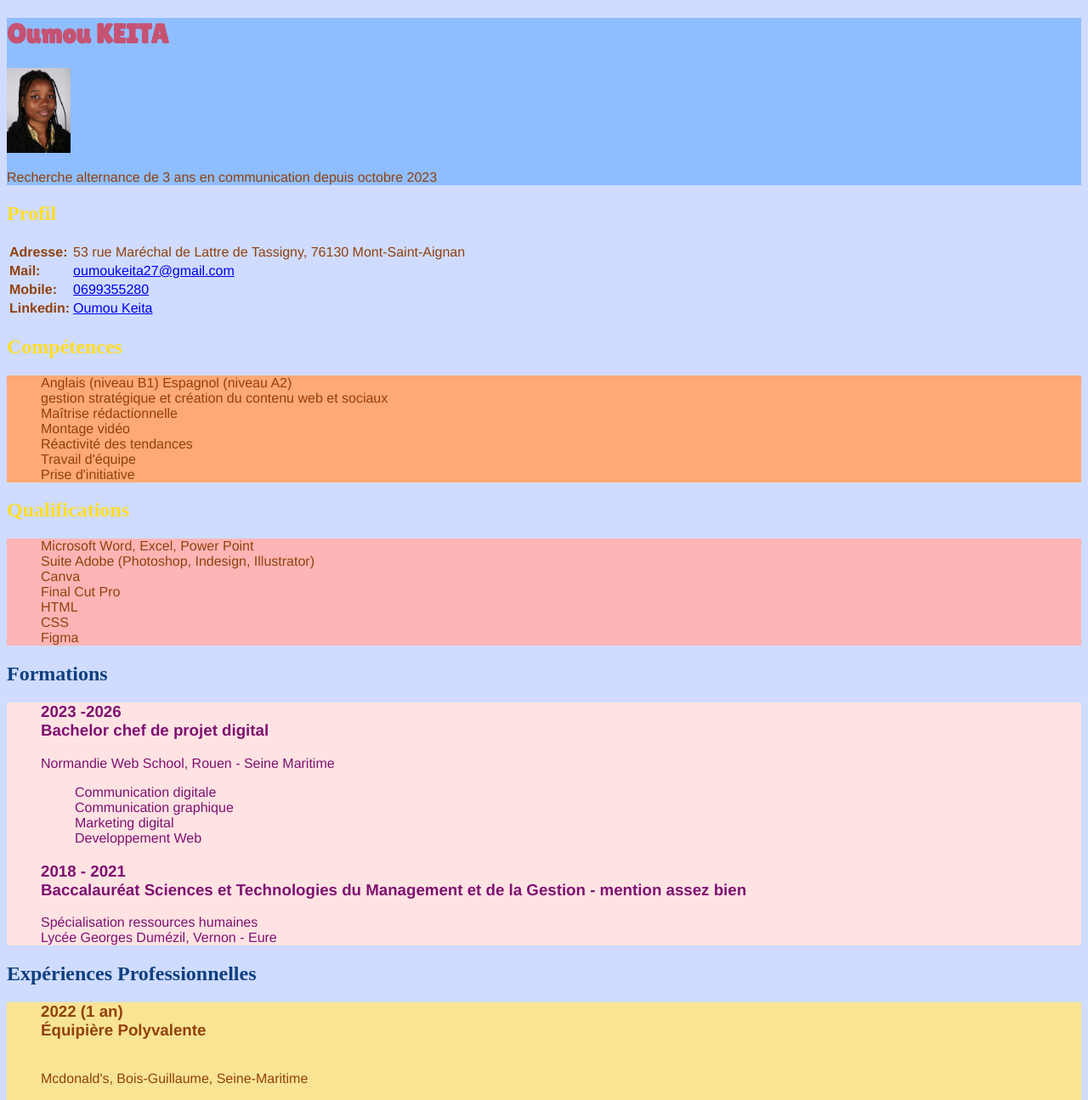
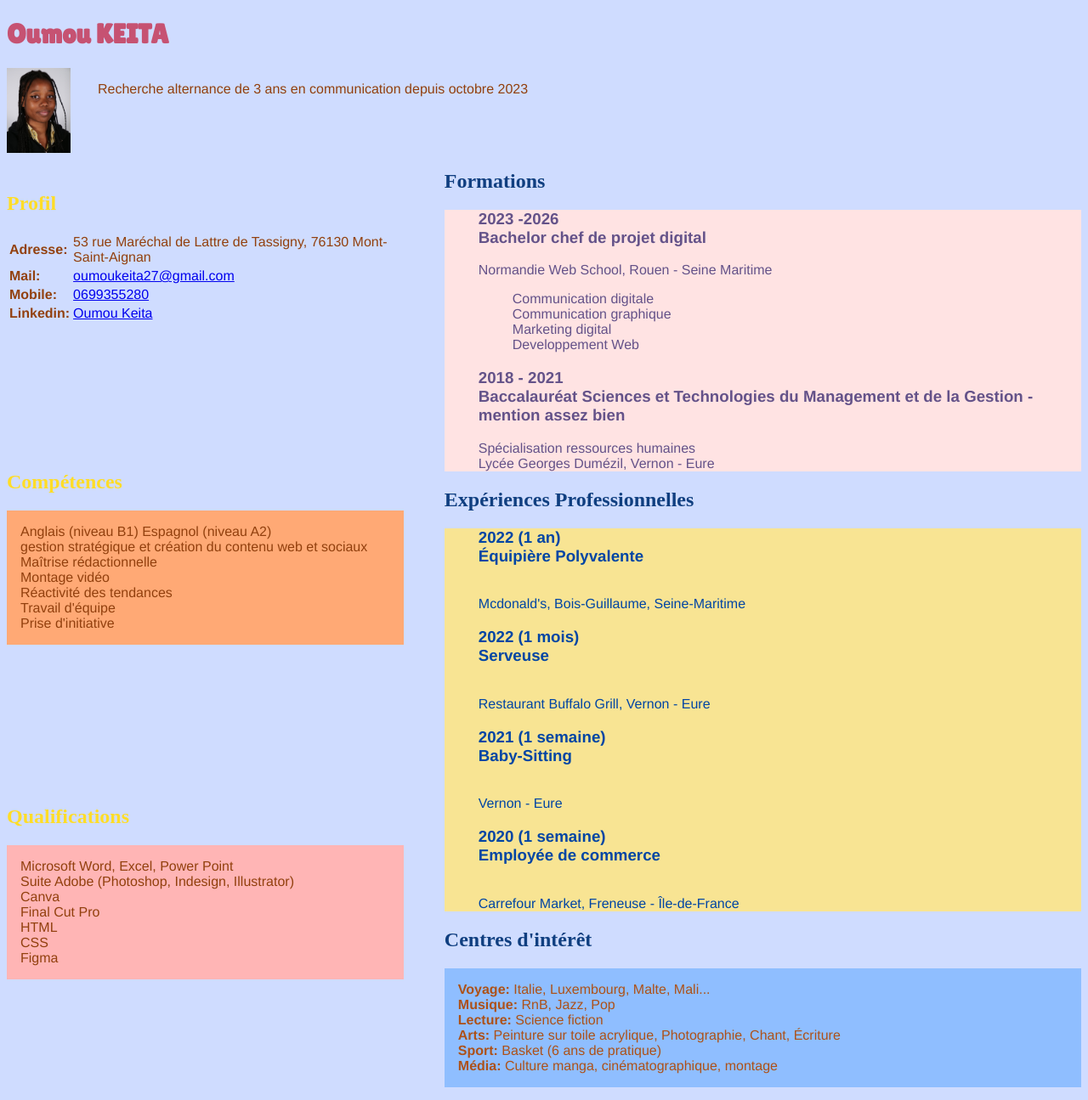
Before and after one commit to oumoukeita27/cv-oumou-keita, a plain HTML site: page index.html in a window 1280 px wide. Shown: the top 1295 px of the page at 85% size. Drawn offline with nearby package versions, Linux system fonts and the light colour scheme; a web font is replaced by a local one.

Commit message:
css colonne

```diff
--- a/css/style.css
+++ b/css/style.css
@@ -19,43 +19,84 @@ h2 {
     color: #ffdd27
 }
 
-#experiences ul {
+.header {
+    background-color: #8fbeff;
+}
+
+.header {
+  position: sticky;
+top: 50px; left: 50px; }
+
+.box {
+    display: flex;
+    align-items: right;
+    gap: 2rem;
+}
+
+main {
+    display: flex;
+    gap: 3rem;
+}
+
+.bloc1 {
+position: relative;
+top: -50px;
+display: flex;
+flex-direction: column;
+justify-content: space-around;
+ }
+
+.bloc2 {
+    position: relative;
+    top: -50;
+
+}
+
+.competences ul {
+    background-color: #ffa975;
+    padding: 1rem;
+}
+
+.qualifications ul {
+    background-color: #ffb5b5;
+    padding: 1rem;
+}
+
+.formations ul {
+    background-color: #ffe3e3;
+}
+
+.formations h2  {
+    color:#103f80
+}
+.formations  {
+    color:#645289
+}
+
+.experiences ul {
     background-color: #f8e493;
 }
 
-section#experiences h2 {
+section.experiences h2 {
     color:#103f80
 }
 
-#formations ul {
-    background-color: #ffe3e3;
+.experiences  {
+    color:#0045a4
+
 }
 
-#formations h2  {
-    color:#103f80
-}
-#formations  {
-    color:#801071
+.centres ul {
+    background-color: #8fbeff;
+    padding: 1rem;
 }
 
-#centres ul {
-    background-color: #8fbeff;
-}
-
-section#centres h2 {
+section.centres h2 {
     color:#103f80
 }
 
-#qualifications ul {
-    background-color: #ffb5b5;
-}
-
-#competences ul {
-    background-color: #ffa975;
-}
-
-header {
-    background-color: #8fbeff;
+.centres  {
+    color:#ad5118
 }
 
 ul { list-style-type: none;}
--- a/index.html
+++ b/index.html
@@ -20,18 +20,21 @@
   </head>
 
   <body>
-    <main>
-      <!--les contenus de ma page-->
-      <header>
+      <header class="premier">
         <!--l'en-tête du document-->
         <h1>Oumou KEITA</h1>
+        <div class="box">
         <img src="./photooumou.jpeg" height="100" alt="Photo de profil de Oumou">
         <p>
           Recherche alternance de 3 ans en communication depuis octobre 2023
         </p>
+        </div>
       </header>
 
-      <section id="profil">
+    <main>
+      <!--les contenus de ma page-->
+      <div class="bloc1">
+        <section class="profil">
           <!--regroupements de contenu proches-->
           <h2>Profil</h2>
 
@@ -59,7 +62,7 @@
           </table>
         </section>
 
-      <section id="competences">
+        <section class="competences">
           <!--regroupements de contenu proches-->
           <h2>Compétences</h2>
           <ul>
@@ -73,7 +76,7 @@
           </ul>
         </section>
 
-      <section id="qualifications">
+        <section class="qualifications">
           <!--regroupements de contenu proches-->
           <h2>Qualifications</h2>
           <ul>
@@ -87,7 +90,10 @@
           </ul>
         </section>
 
-      <section id="formations">
+      </div>
+
+      <div class="bloc2">
+        <section class="formations">
           <!--regroupements de contenu proches-->
           <h2>Formations</h2>
           <ul>
@@ -115,7 +121,7 @@
           </ul>
         </section>
 
-      <section id="experiences">
+        <section class="experiences">
           <!--regroupements de contenu proches-->
           <h2>Expériences Professionnelles</h2>
           <ul>
@@ -143,7 +149,7 @@
           </ul>
         </section>
 
-      <section id="centres">
+        <section class="centres">
           <!--regroupements de contenu proches-->
           <h2>Centres d'intérêt</h2>
           <ul>
@@ -160,6 +166,7 @@
             </li>
           </ul>
         </section>
+      </div>
     </main>
   </body>
 </html>
```
Lines whose indentation alone changed are shown as unchanged.
